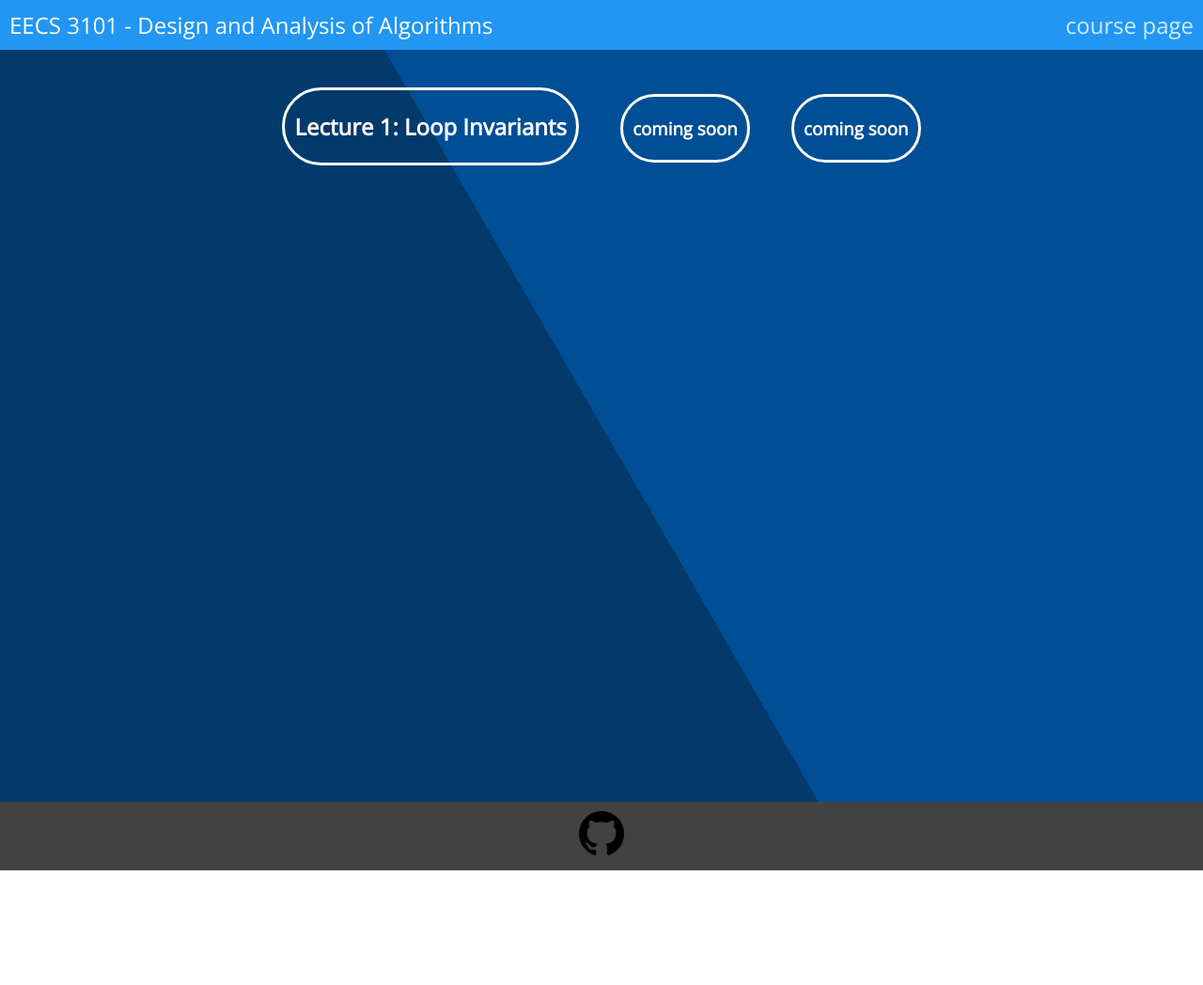
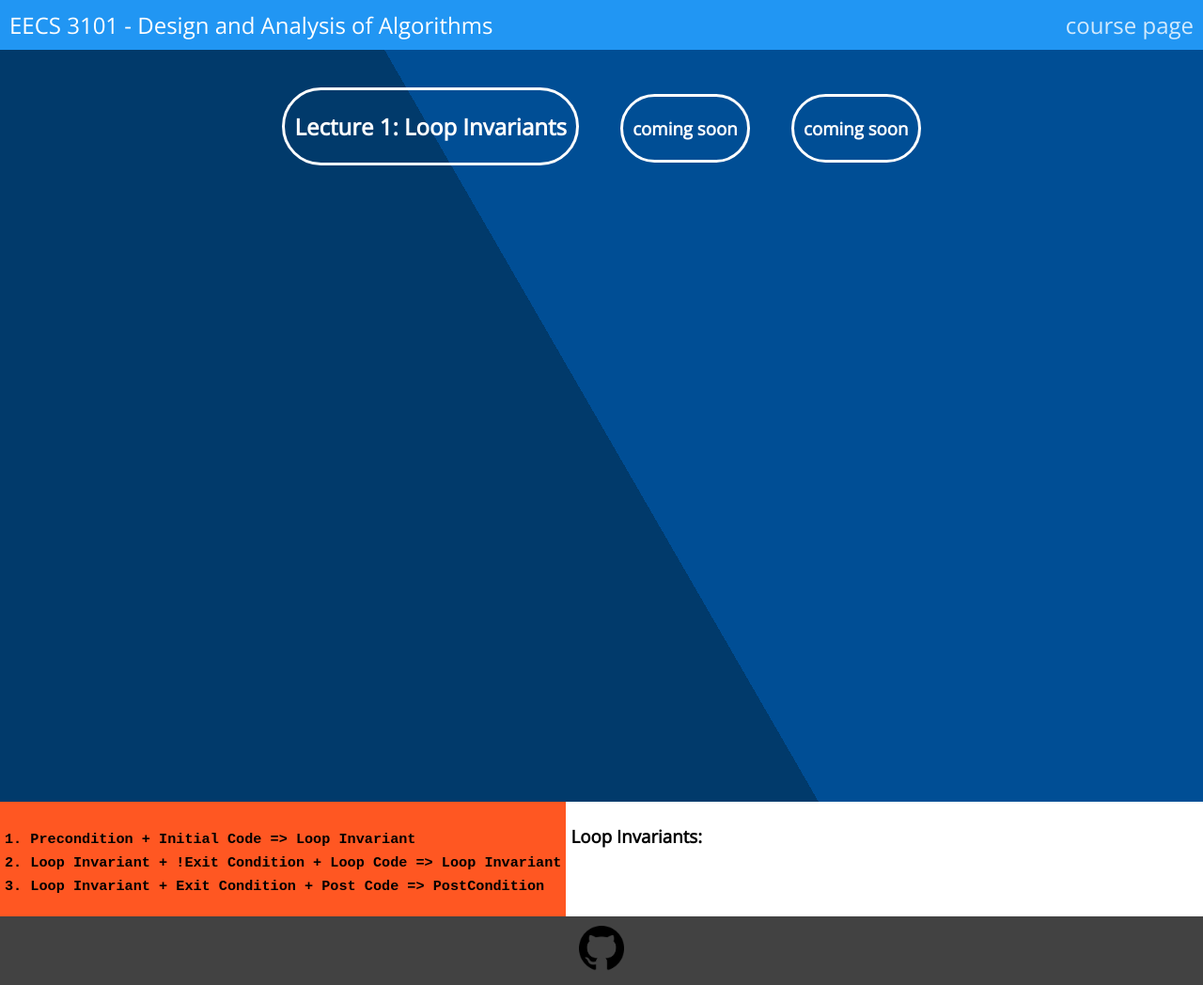
Before and after one commit to majd-asab/majd-kho.github.io, a plain HTML site: page courses/eecs-3101/index.html in a window 1280 px wide. Shown: the whole page at 94% size. Before the commit the page ends 926 px from the top, so only its background shows below. Drawn offline with nearby package versions, Linux system fonts and the light colour scheme.

Commit message:
added new subgrid for title details, next onpress section move

```diff
--- a/courses/eecs-3101/assets/css/styles.css
+++ b/courses/eecs-3101/assets/css/styles.css
@@ -32,6 +32,36 @@ body{
 	opacity:1.0;
 }
 
+.details{
+	grid-area:details;
+	display: subgrid;
+	grid-template-areas:
+	"loopInvariants";
+}
+
+.loop-invariants{
+	grid-area:loopInvariants;
+	color:black;
+	display: inline-block;
+}
+/*.left,.right h1,h2,h3{
+	margin:0;
+}*/
+.loop-invariants > div {
+	display: inline-block;
+}
+.loop-invariants code{
+}
+.loop-invariants .left{
+	background-color: #FF5722;
+	padding:5px;
+}
+.loop-invariants .right{
+	background-color: #fff;
+	padding:5px;
+	float:right;
+}
+
 
 .footer{
 	grid-area:footer;
@@ -57,6 +87,7 @@ body{
 	grid-template-areas:
 		"header-A header-B"
 		"main main"
+		"details details"
 		"footer footer";
 }
 
@@ -113,6 +144,7 @@ body{
   "header-A"
   "header-B"
   "main"
+  "details"
   "footer"
  }
  .header-a,.header-b{
@@ -121,4 +153,8 @@ body{
  .main div{
  	display: block;
  }
+
+ .loop-invariants .right{
+ 	float:left;
+ }
 }
--- a/courses/eecs-3101/index.html
+++ b/courses/eecs-3101/index.html
@@ -18,6 +18,22 @@
 			<div class="item2"><h3>coming soon</h3></div>
 			<div class="item3"><h3>coming soon</h3></div>
 		</div>
+		<div class="details">
+			<div class="loop-invariants">
+				<div class="left">
+				<h3>
+					<code>
+1. Precondition + Initial Code => Loop Invariant<br/>
+2. Loop Invariant + !Exit Condition + Loop Code => Loop Invariant<br/>
+3. Loop Invariant + Exit Condition + Post Code => PostCondition
+					</code>
+				</h3>
+				</div>
+				<div class="right">
+				<h3>Loop Invariants:</h3>
+				</div>
+			</div>
+		</div>
 		<div class="footer">
 			<a href="https://github.com/majd-kho" target="_blank"><img src="assets/images/github.png" alt="github logo"></a>
 		</div>
```
